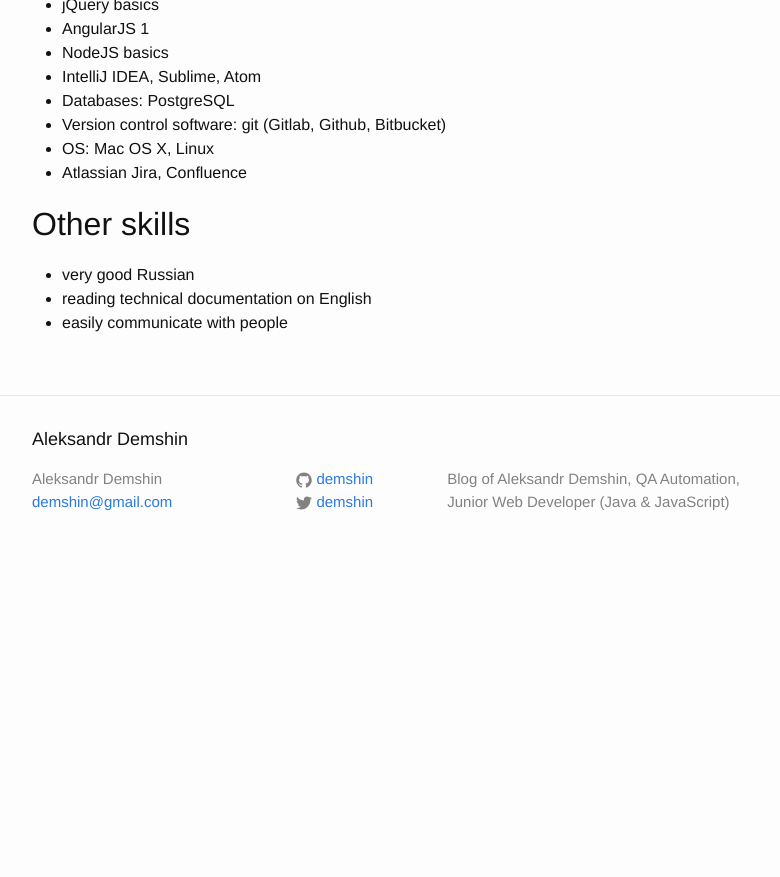
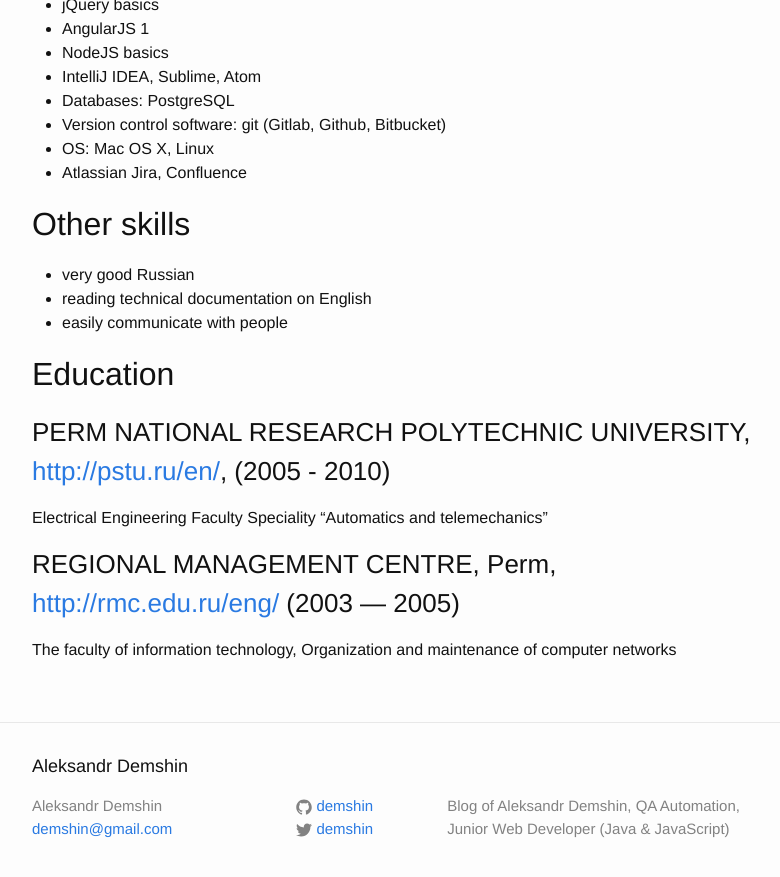
Before and after one commit to demshin/demsh.in, a Jekyll site: the page built from about.md, in a window 1280 px wide and 900 px high, scrolled down 1860 px. Shown: the top 877 px of the window, without its empty margins (238-1018 px from the left). Built offline with Jekyll 4.4.1, drawn with Linux system fonts in a browser that asks for light colours; before the commit the page ends 2433 px from its top, so only the background shows below that.

Commit message:
+ инфо об образовании в резюме

```diff
--- a/about.md
+++ b/about.md
@@ -82,3 +82,11 @@ web: <http://demshin.github.io>
 - very good Russian
 - reading technical documentation on English
 - easily communicate with people
+
+## Education
+### PERM NATIONAL RESEARCH POLYTECHNIC UNIVERSITY, <http://pstu.ru/en/>, (2005 - 2010)
+Electrical Engineering Faculty
+Speciality "Automatics and telemechanics"
+
+### REGIONAL MANAGEMENT CENTRE, Perm, <http://rmc.edu.ru/eng/> (2003 — 2005)
+The faculty of information technology, Organization and maintenance of computer networks
```
